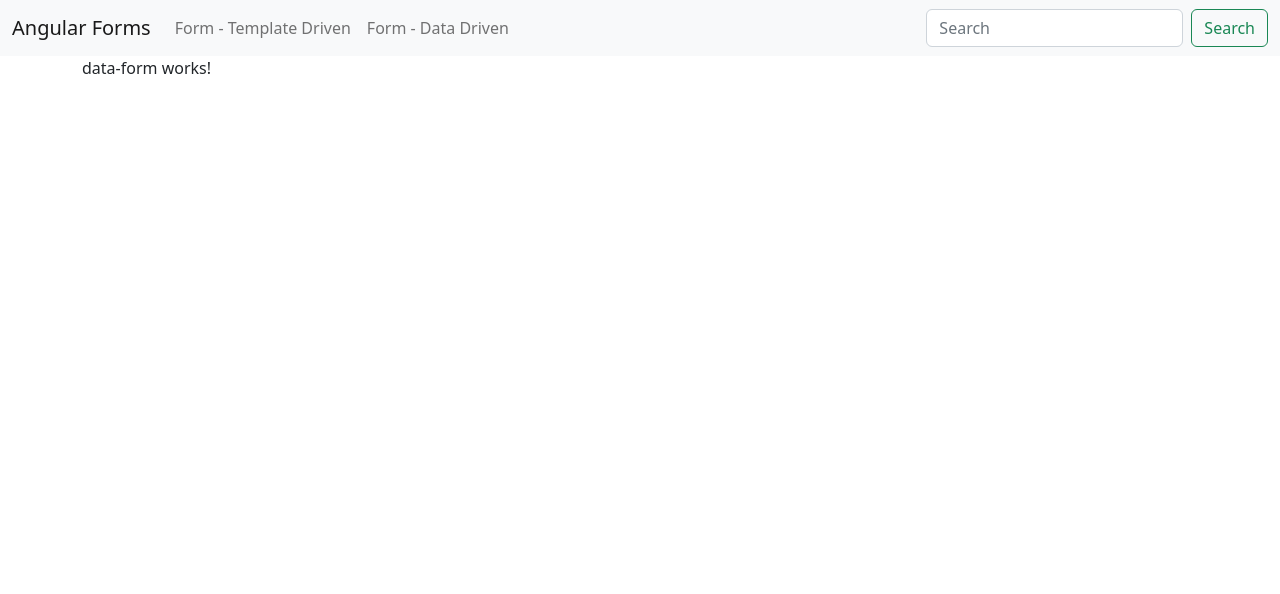
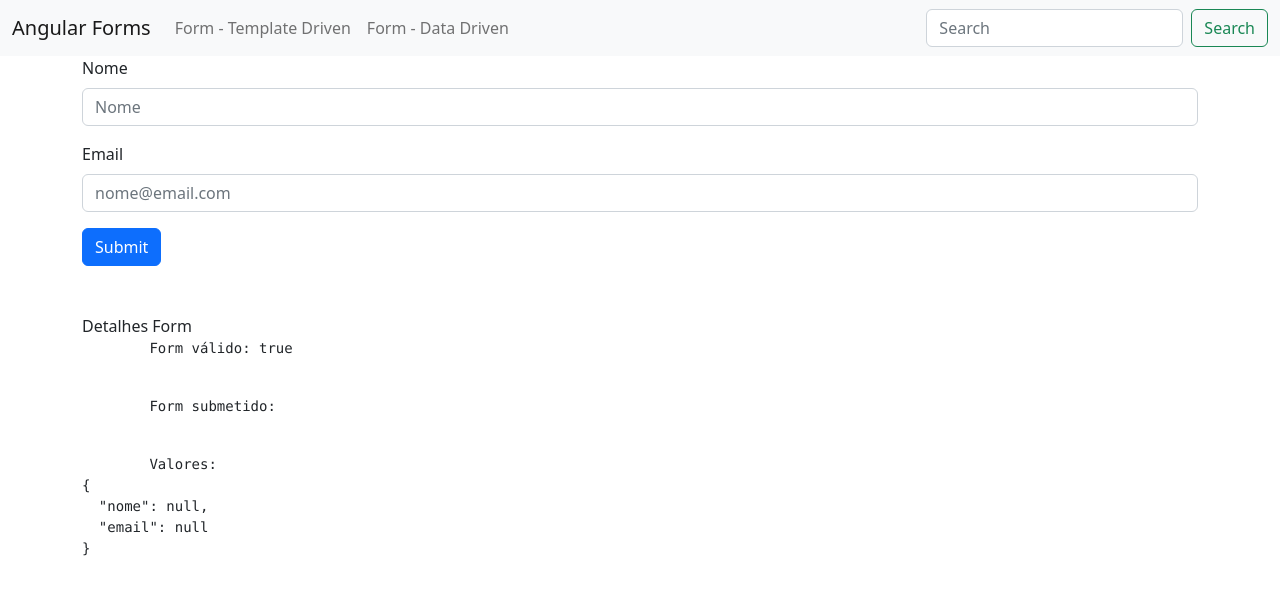
Before and after one commit to WellingtonIdeao/angular-course-forms, an Angular app: page /dataForm in a window 1280 px wide. Shown: the top 594 px of the page. Built offline with nearby package versions, Linux system fonts and the light colour scheme.

Commit message:
Forms reativo: Sincronizando HTML com FormGroup

```diff
--- a/src/app/app.module.ts
+++ b/src/app/app.module.ts
@@ -1,10 +1,10 @@
-import { DataFormModule } from './data-form/data-form.module';
 import { NgModule } from '@angular/core';
 import { BrowserModule } from '@angular/platform-browser';
 import { AppRoutingModule } from './app-routing.module';
 import { AppComponent } from './app.component';
 
 import { TemplateFormModule } from './template-form/template-form.module';
+import { DataFormModule } from './data-form/data-form.module';
 
 @NgModule({
   declarations: [
--- a/src/app/data-form/data-form.component.html
+++ b/src/app/data-form/data-form.component.html
@@ -1 +1,17 @@
-<p>data-form works!</p>
+<form [formGroup]="formulario">
+    <div class="row mb-3" >
+        <div class="col-sm-12">
+            <label for="nome" class="form-label">Nome</label>
+            <input type="text" class="form-control" id="nome" placeholder="Nome"  formControlName="nome">
+        </div>
+    </div>
+    <div class="row mb-3">
+        <div class="col-sm-12">
+            <label for="email" class="form-label">Email</label>
+            <input type="email" class="form-control" id="email" placeholder="nome@email.com" formControlName="email">
+        </div>
+    </div>
+    <button type="submit" class="btn btn-primary">Submit</button>
+
+    <app-form-debug [form]= "formulario"></app-form-debug>
+</form>
--- a/src/app/data-form/data-form.module.ts
+++ b/src/app/data-form/data-form.module.ts
@@ -3,6 +3,7 @@
 
 import { ReactiveFormsModule } from '@angular/forms';
 import { DataFormComponent } from './data-form.component';
+import { SharedModule } from '../shared/shared.module';
 
 
 @NgModule({
@@ -11,7 +12,8 @@
   ],
   imports: [
     CommonModule,
-    ReactiveFormsModule
+    ReactiveFormsModule,
+    SharedModule
   ]
 })
 export class DataFormModule { }
```
Also changed, not shown: src/app/shared/shared.module.ts (added, +22 -0 lines), src/app/template-form/template-form.module.ts (+5 -8 lines), src/app/shared/campo-control-erro/campo-control-erro.component.css (added), src/app/shared/campo-control-erro/campo-control-erro.component.html (renamed from src/app/campo-control-erro/campo-control-erro.component.html), src/app/shared/campo-control-erro/campo-control-erro.component.ts (renamed from src/app/campo-control-erro/campo-control-erro.component.ts), src/app/shared/form-debug/form-debug.component.css (added), src/app/shared/form-debug/form-debug.component.html (renamed from src/app/form-debug/form-debug.component.html), src/app/shared/form-debug/form-debug.component.ts (renamed from src/app/form-debug/form-debug.component.ts), 2 other files (tests, documents, lock files or other folders).
